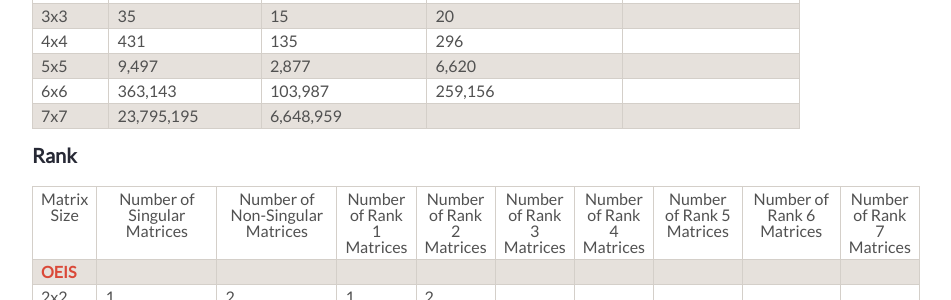
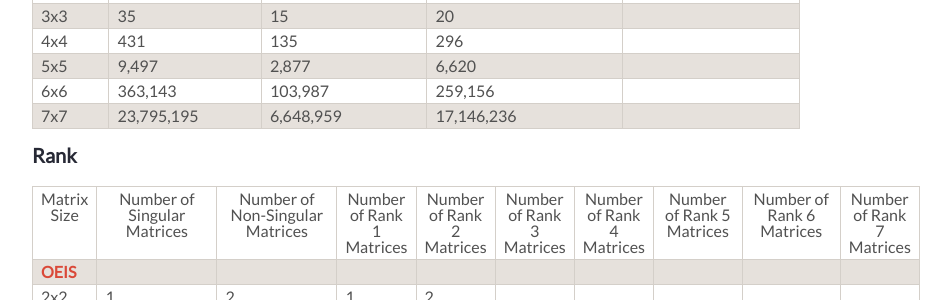
Before and after one commit to BohemianMatrices/BohemianMatrices, a Jekyll site: the page built from cpdb/upperhessenberg/uh_1_subdiag_0_diag_n1_0_1.md, in a window 1280 px wide and 900 px high, scrolled down 1442 px. Shown: the part 154-454 px from the top of the window, without its empty margins (224-1175 px from the left). Built offline with Jekyll 4.4.1, drawn with Linux system fonts in a browser that asks for light colours; nearby versions of some CDN libraries.

Commit message:
Added number of complex eigenvalues for 7x7 uh_1_subdiag_0_diag_n1_0_1

```diff
--- a/cpdb/upperhessenberg/uh_1_subdiag_0_diag_n1_0_1.md
+++ b/cpdb/upperhessenberg/uh_1_subdiag_0_diag_n1_0_1.md
@@ -65,7 +65,7 @@ Download all properties: <a href="http://cpdb.bohemianmatrices.com/UpperHessenbe
 | 4x4 | 431 | 135 | 296 | |
 | 5x5 | 9,497 | 2,877 | 6,620 | |
 | 6x6 | 363,143 | 103,987 | 259,156 | |
-| 7x7 | 23,795,195 | 6,648,959 | | |
+| 7x7 | 23,795,195 | 6,648,959 | 17,146,236 | |
 
 ### Rank
 
```
